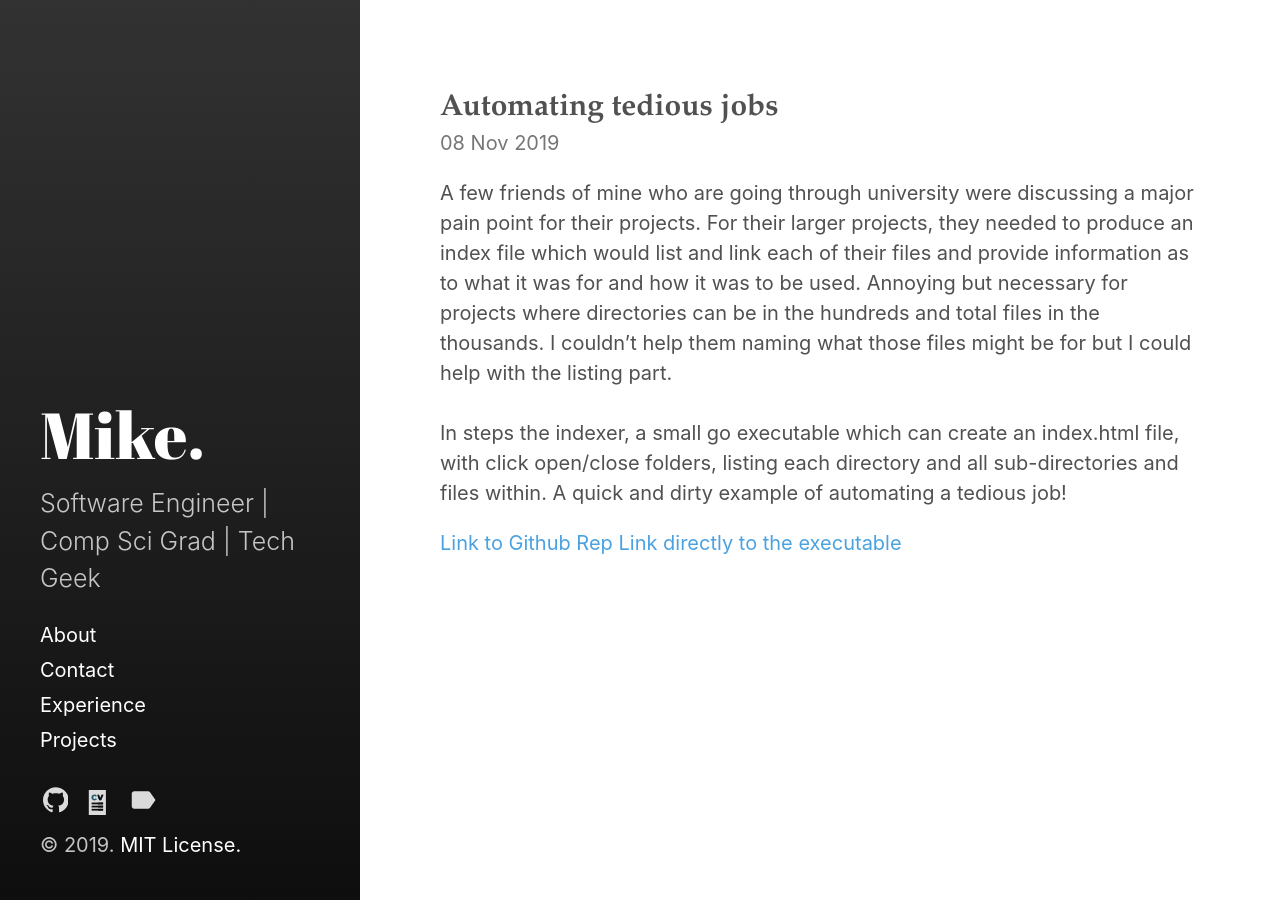
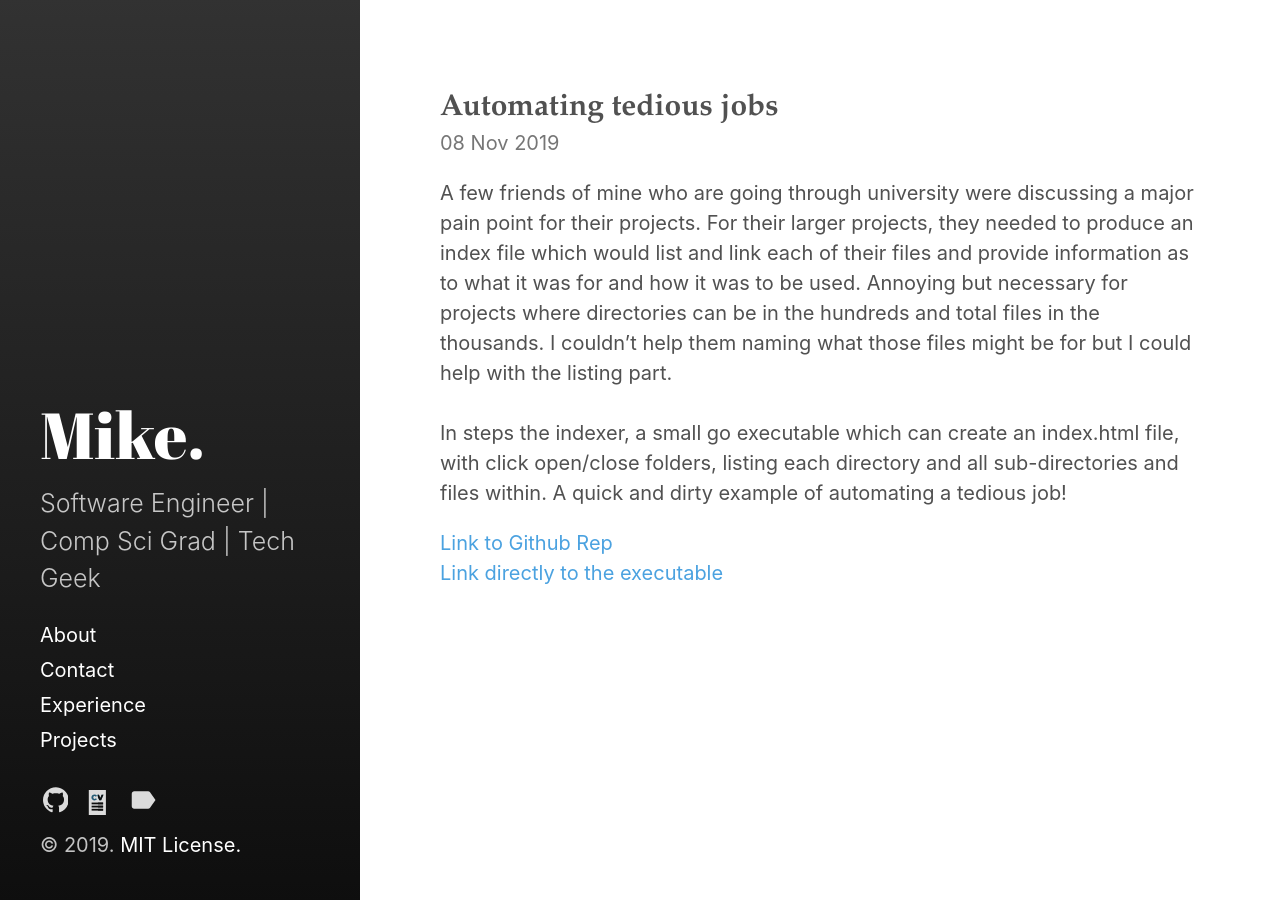
Before and after one commit to mikey-wotton/mikey-wotton.github.io, a Jekyll site: the page built from _posts/2019-11-08-indexer.md, in a window 1280 px wide. Built offline with Jekyll 4.4.1, drawn with Linux system fonts in a browser that asks for light colours.

```diff
--- a/_posts/2019-11-08-indexer.md
+++ b/_posts/2019-11-08-indexer.md
@@ -8,6 +8,5 @@ A few friends of mine who are going through university were discussing a major p
 <br><br>
 In steps the indexer, a small go executable which can create an index.html file, with click open/close folders, listing each directory and all sub-directories and files within. A quick and dirty example of automating a tedious job!
 
-
-<a href="https://github.com/mikey-wotton/indexer">Link to Github Rep</a>
+<a href="https://github.com/mikey-wotton/indexer">Link to Github Rep</a><br>
 <a href="https://github.com/mikey-wotton/indexer/releases/download/v1.0/indexer.exe">Link directly to the executable</a>
```
